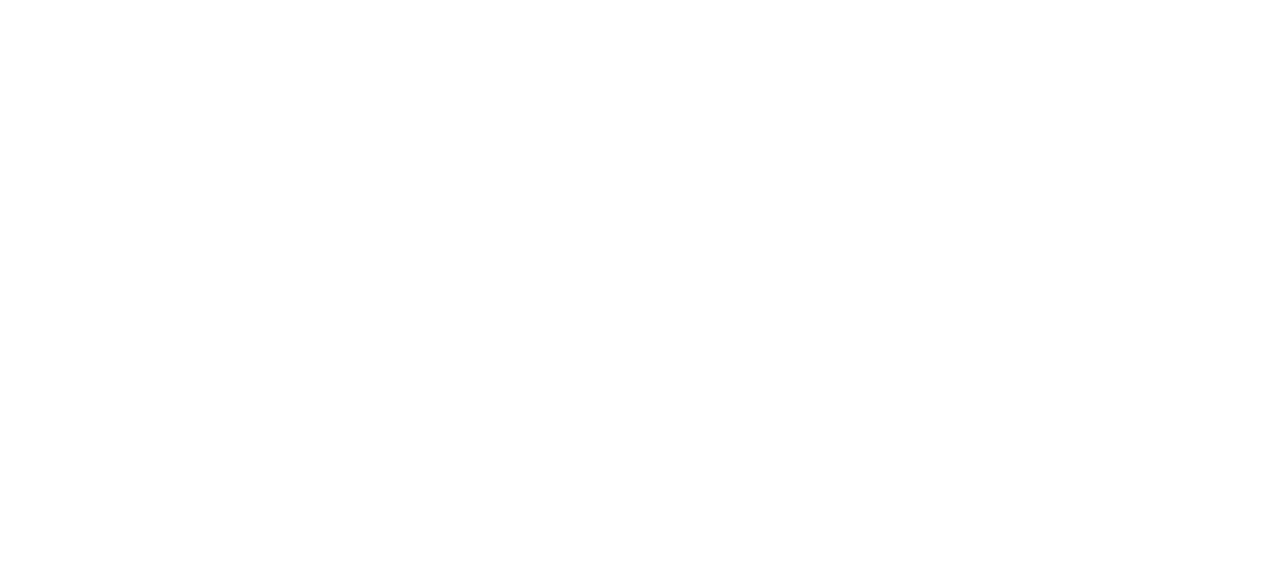
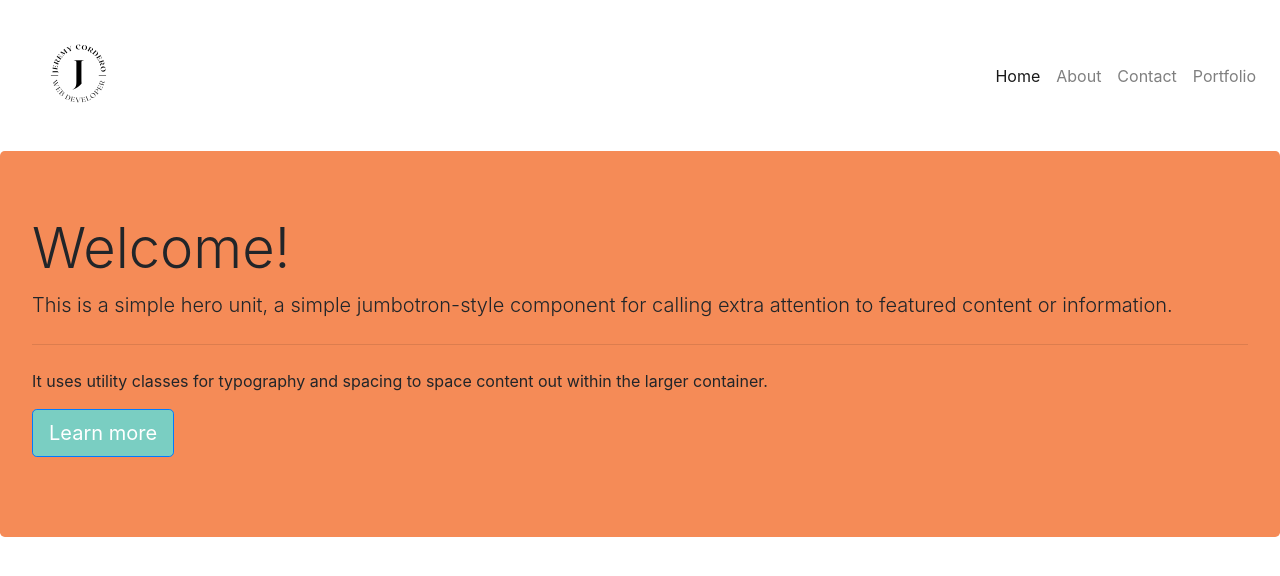
Before and after one commit to jaycord/jaycord.github.io, a plain HTML site: page index.html in a window 1280 px wide. Drawn offline with nearby package versions, Linux system fonts and the light colour scheme.

Commit message:
added nav jumbo and img files

```diff
--- a/css/styles.css
+++ b/css/styles.css
@@ -0,0 +1,9 @@
+.jumbotron{
+    background-color: #f58b57;
+}
+.btn-primary{
+background-color:#7acec2;
+}
+.logo{
+    width: 25%;
+}
--- a/index.html
+++ b/index.html
@@ -11,7 +11,42 @@
     <link rel="stylesheet" href="css/styles.css">
 </head>
 <body>
+    <!-- nav bar  -->
+    <nav class="navbar navbar-expand-lg navbar-light">
+        <a class="navbar-brand" href="#"><img src="/img/JEREMY CORDERO.png" class="logo" alt="logo"></a>
+        <button class="navbar-toggler" type="button" data-toggle="collapse" data-target="#navbarNav" aria-controls="navbarNav" aria-expanded="false" aria-label="Toggle navigation">
+          <span class="navbar-toggler-icon"></span>
+        </button>
+        <div class="collapse navbar-collapse" id="navbarNav">
+            <div class="mr-auto"></div>
+          <ul class="navbar-nav">
+            <li class="nav-item active">
+              <a class="nav-link" href="#">Home <span class="sr-only">(current)</span></a>
+            </li>
+            <li class="nav-item">
+              <a class="nav-link" href="#">About</a>
+            </li>
+            <li class="nav-item">
+              <a class="nav-link" href="#">Contact</a>
+            </li>
+            <li class="nav-item">
+                <a class="nav-link" href="#">Portfolio</a>
+              </li>
+          </ul>
+        </div>
+      </nav>
 
+      <!-- jumbotron  -->
+
+      <div class="jumbotron">
+        <h1 class="display-4">Welcome!</h1>
+        <p class="lead">This is a simple hero unit, a simple jumbotron-style component for calling extra attention to featured content or information.</p>
+        <hr class="my-4">
+        <p>It uses utility classes for typography and spacing to space content out within the larger container.</p>
+        <p class="lead">
+          <a class="btn btn-primary btn-lg" href="#" role="button">Learn more</a>
+        </p>
+      </div>
 
     <!-- Option 1: jQuery and Bootstrap Bundle (includes Popper) -->
     <script src="https://code.jquery.com/jquery-3.5.1.slim.min.js"
```
Also changed, not shown: img/JEREMY CORDERO.png (added).
